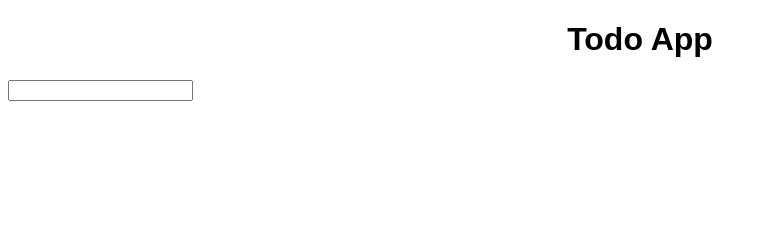
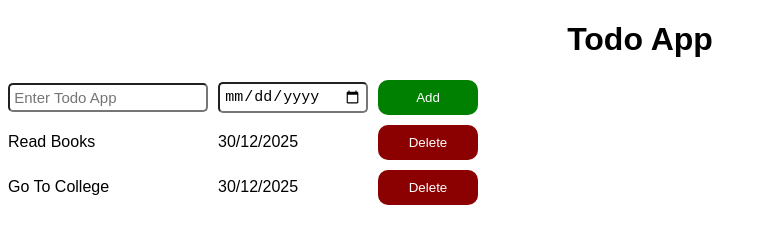
Before and after one commit to itzmithilesh95/projects, a plain HTML site: page TO_DO_APP/TODO.HTML in a window 1280 px wide. Shown: the whole page, without its empty margins (0-767 px from the left). Drawn offline with Linux system fonts and the light colour scheme.

Commit message:
secondedit

```diff
--- a/TO_DO_APP/TODO.CSS
+++ b/TO_DO_APP/TODO.CSS
@@ -1,9 +1,57 @@
 body{
     font-family: Arial;
+
 }
 
 #main-heading{
     text-align: center;
 
 
+
 }
+
+.grid-container{
+    display: grid;
+    grid-template-columns: 200px 150px 100px;
+    column-gap: 10px;
+    row-gap: 10px;
+    margin-top: 10px;
+
+    align-items: center;
+
+     border-radius: 220px;
+
+
+}
+#todo_input, #todo_date{
+    font-size: 15px;
+    /* padding: 10px ,5px; */
+        border-radius: 5px;
+      padding: 4.2px  ;
+
+}
+.button-delete{
+    background-color: darkred;
+    color: white;
+    border: none;
+    border-radius: 10px;
+    padding: 10px  ;
+
+
+}
+.button-delete:hover{
+    background-color: blueviolet;
+    text
+
+}
+
+.button-todo{
+     background-color: green;
+    color: white;
+    border: none;
+    border-radius: 10px;
+    padding: 10px 0px;
+    cursor: pointer;
+
+
+}
--- a/TO_DO_APP/TODO.HTML
+++ b/TO_DO_APP/TODO.HTML
@@ -3,11 +3,31 @@
 <head>
 
     <title>TODO APP</title>
-    <link rel="stylesheet" href="TODO.CSS">
+    <link rel="stylesheet" href="todo.css">
 </head>
 <body>
     <h1 id="main-heading">Todo App</h1>
-<input>
+    <div class="grid-container">
+<input  id="todo_input"  type="text" placeholder="Enter Todo App">
 
+<input id="todo_date" type="date">
+<button   class="button-todo"   onclick="addTodo();">Add</button>
+</div>
+
+<div class="todo-container grid-container "></div>
+<!-- <p id="todo-items"></p> -->
+
+
+
+
+
+
+
+
+
+
+
+
+<script src="todo.js"></script>
 </body>
 </html>
--- /dev/null
+++ b/TO_DO_APP/todo.js
@@ -0,0 +1,57 @@
+
+let todoList =[
+  {item:'Read Books',
+    dueDate:'30/12/2025'},
+   {
+    item:'Go To College',
+    dueDate:'30/12/2025'}
+  ];
+displayItems();
+function addTodo(){
+  let inputElement = document.querySelector
+  ('#todo_input');
+
+   let dateElement = document.querySelector
+  ('#todo_date');
+  let todoItem =inputElement.value;
+    let todoDate =dateElement.value;
+  // console.log(todoItem);
+  todoList.push({item:todoItem,dueDate:todoDate});
+
+inputElement.value ='';
+dateElement.value ='';
+displayItems();
+}
+function displayItems(){
+  // let displayElement = document.querySelector
+  let containerElement = document.querySelector
+  ('.todo-container');
+
+
+let newHtml = '';
+
+
+  // displayElement.innerText='';
+  for(let i = 0;i < todoList.length; i++){
+
+    // let item = todoList[i].item;
+    // let dueDate = todoList[i].dueDate;
+
+    let{item,dueDate} = todoList[i];      //destructuring
+    newHtml += `
+
+
+    <span>${item}</span>
+    <span>${dueDate}</span>
+    <button      class='button-delete'             onclick="todoList.splice(${i},1);
+    displayItems();">Delete</button>
+
+    `;
+    // displayElement.innerText = displayElement.
+
+  // innerText + "\n " + todoList[i];
+
+
+}
+ containerElement.innerHTML = newHtml
+}
```
